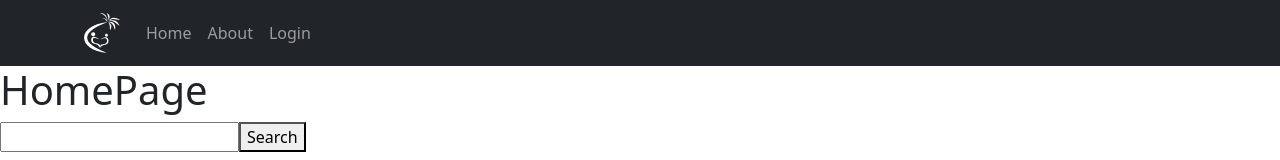
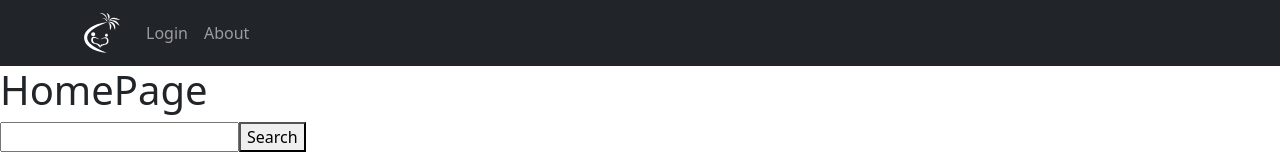
Before and after one commit to Tedejer/Capstone, a React (Create React App) app in the folder charity-islands/: page / in a window 1280 px wide. Shown: the top 160 px of the page. Built offline with nearby package versions, Linux system fonts and the light colour scheme.

Commit message:
updated navbar

```diff
--- a/charity-islands/src/components/NavbarV1.js
+++ b/charity-islands/src/components/NavbarV1.js
@@ -14,7 +14,7 @@ function NavbarV1() {
       <div>
         <Navbar bg="dark" variant="dark" expand="sm">
           <Container>
-            <Navbar.Brand href="/">
+            <Navbar.Brand as={Link} to="/">
               <img
                 src={brand_light}
                 alt="Charity Islands"
@@ -25,14 +25,11 @@ function NavbarV1() {
             <Navbar.Toggle aria-controls="basic-navbar-nav" />
             <Navbar.Collapse id="basic-navbar-nav">
               <Nav className="me-auto">
-                <Nav.Link as={Link} to="/">
-                  Home
+                <Nav.Link as={Link} to="/LoginPage">
+                  Login
                 </Nav.Link>
                 <Nav.Link as={Link} to="/AboutPage">
                   About
-                </Nav.Link>
-                <Nav.Link as={Link} to="/LoginPage">
-                  Login
                 </Nav.Link>
               </Nav>
             </Navbar.Collapse>
```
